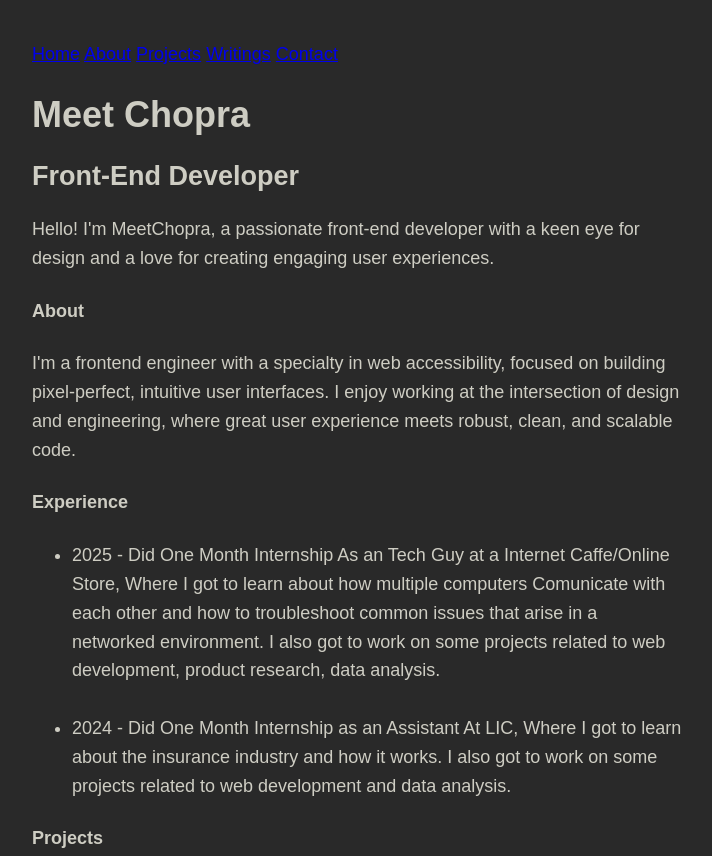
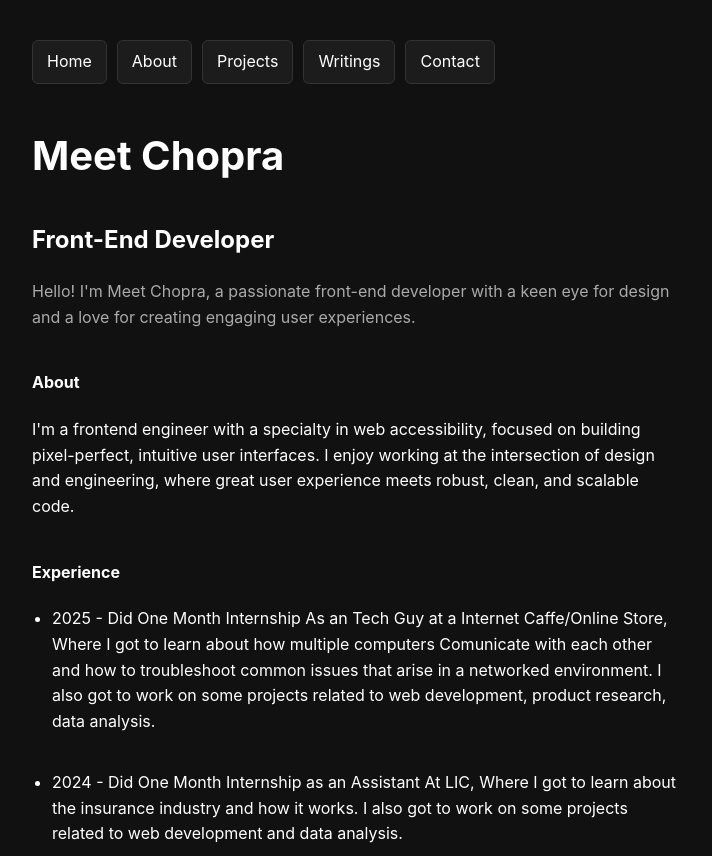
Before and after one commit to srcmeetchopra/Professional-portfolio, a plain HTML site: page index.html in a window 1280 px wide. Shown: the top 856 px of the page, without its empty margins (283-995 px from the left). Drawn offline with Linux system fonts and the light colour scheme.

Commit message:
MAJOR STRUCTURE UPDATE

```diff
--- a/about.html
+++ b/about.html
@@ -1,3 +1,4 @@
+<!DOCTYPE html>
 <html>
     <head>
         <meta charset="UTF-8">
@@ -5,14 +6,14 @@
         <link rel="stylesheet" href="style.css">
     </head>
     <body>
-
-        <link>
+    <div class="container">
+        <nav class="navbar">
             <a href="index.html">Home</a>
             <a href="about.html">About</a>
             <a href="projects.html">Projects</a>
             <a href="writings.html">Writings</a>
             <a href="contact.html">Contact</a>
-        </link>
+        </nav>
 
         <p>
             Hey, I'm Meet Chopra.
@@ -65,7 +66,7 @@
                 By your's truly.
             </p>
         </footer>
-
+    </div>
     </body>
 
 </html>
--- a/index.html
+++ b/index.html
@@ -1,3 +1,4 @@
+<!DOCTYPE html>
 <!--This is a home page  -->
 <html>
     <head>
@@ -5,23 +6,30 @@
         <link rel="stylesheet" href="style.css">
     </head>
     <body>
-        <class="navbar">
+        <div class="container">
+        <nav class="navbar">
             <a href="index.html">Home</a>
             <a href="about.html">About</a>
             <a href="projects.html">Projects</a>
             <a href="writings.html">Writings</a>
             <a href="contact.html">Contact</a>
-        </class>
+        </nav>
 
+
+            <section class="hero">
                 <h1>Meet Chopra</h1>
                 <h2>Front-End Developer</h2>
-        <p>Hello! I'm MeetChopra, a passionate front-end developer with a keen eye for design and a love for creating engaging user experiences.</p>
+                <p>Hello! I'm Meet Chopra, a passionate front-end developer with a keen eye for design and a love for creating engaging user experiences.</p>
+            </section>
 
+            <section class="about">
                 <h4>About</h4>
                 <p>
                     I'm a frontend engineer with a specialty in web accessibility, focused on building pixel-perfect, intuitive user interfaces. I enjoy working at the intersection of design and engineering, where great user experience meets robust, clean, and scalable code.
                 </p>
+            </section>
 
+            <section class="experience">
                 <h4>Experience</h4>
                 <ul>
                     <li>
@@ -36,6 +44,7 @@
                 </ul>
 
 
+                <section class="projects">
                     <h4>Projects</h4>
                     <ul>
                         <li>
@@ -60,7 +69,9 @@
                         </li>
 
                     </ul>
+                </section>
 
+                <section>
                     <h4>Writings</h4>
                     <ul>
                         <li>
@@ -85,6 +96,7 @@
                         </li>
 
                     </ul>
+                </section>
                 <hr>
                 <footer>
             <p>Built with HTML, CSS, and JavaScript.
@@ -94,6 +106,7 @@
                 By your's truly.
             </p>
         </footer>
+    </div>
 
     </body>
 </html>
--- a/style.css
+++ b/style.css
@@ -1,17 +1,71 @@
 :root {
-    background: #292929;
-    color: #e1e0d5e5;
-    font-family: sans-serif;
+    --bg: #111;
+    --card: #1c1c1c;
+    --text: #fff;
+    --subtext: #aaa;
 }
 
 body {
+    background: var(--bg);
+    color: var(--text);
+    font-family: 'Inter', sans-serif;
+    line-height: 1.6;
+}
+.container {
     max-width: 650px;
     margin: 40px auto;
-    padding: 0 10px;
-    line-height: 1.6;
-    font-size: 18px;
+    padding: 0px 20px;
+    min-height: 100vh;
 }
 
-h1, h2, h3 {
-    line-height: 1.2;
+/* Navbar */
+.navbar {
+    display: flex;
+    gap: 10px;
+    margin-bottom: 40px;
 }
+
+.navbar a {
+    text-decoration: none;
+    color: var(--text);
+    padding: 8px 14px;
+    border: 1px solid #333;
+    border-radius: 6px;
+    background: var(--card);
+    transition: 0.2s;
+}
+
+.navbar a:hover {
+    background: var(--text);
+    color: var(--bg);
+}
+
+/* Sections */
+section {
+    margin-bottom: 40px;
+}
+
+/* Hero */
+.hero h1 {
+    font-size: 2.5rem;
+}
+
+.hero p {
+    color: var(--subtext);
+}
+
+/* Lists */
+ul {
+    padding-left: 20px;
+}
+
+li {
+    margin-bottom: 10px;
+}
+
+/* Footer */
+footer {
+    margin-top: 40px;
+    font-size: 0.9rem;
+    color: var(--subtext);
+}
```
Also changed, not shown: contact.html (+5 -10 lines), projects.html (+6 -4 lines), writings.html (+5 -2 lines). Lines whose indentation alone changed are shown as unchanged.
